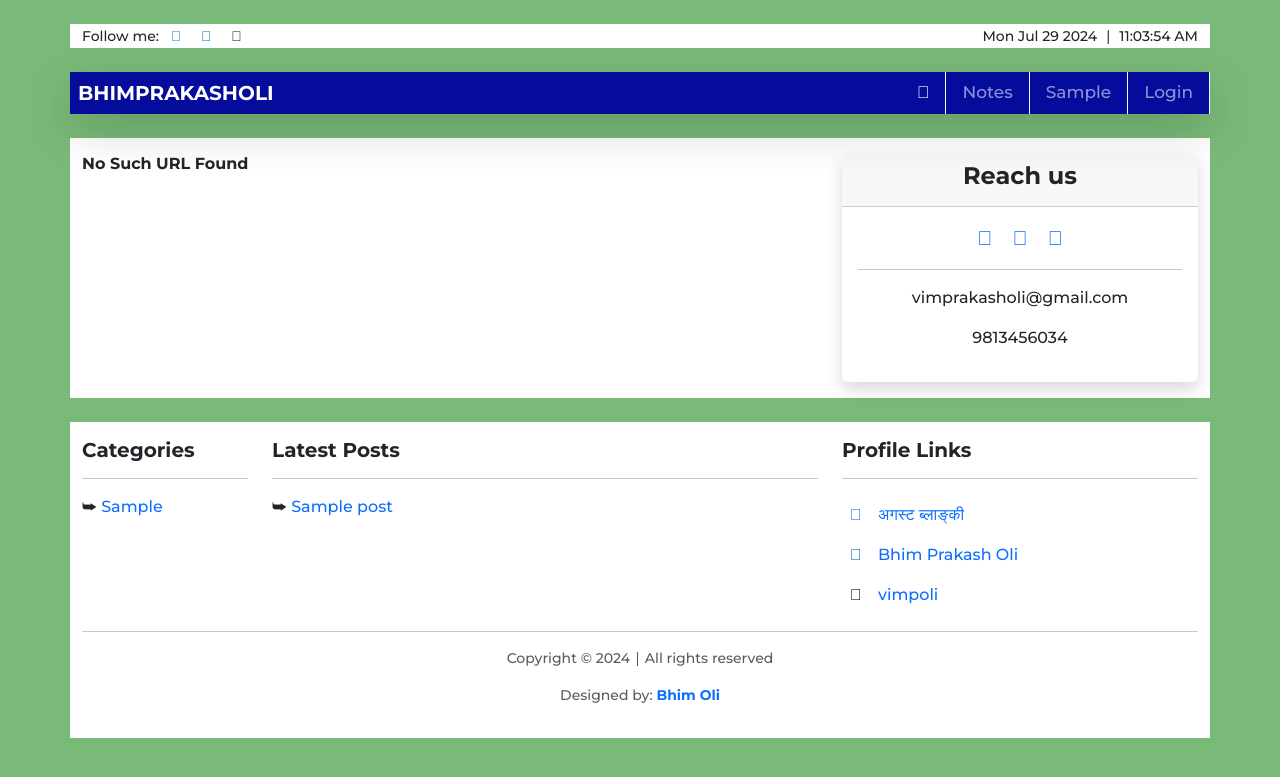
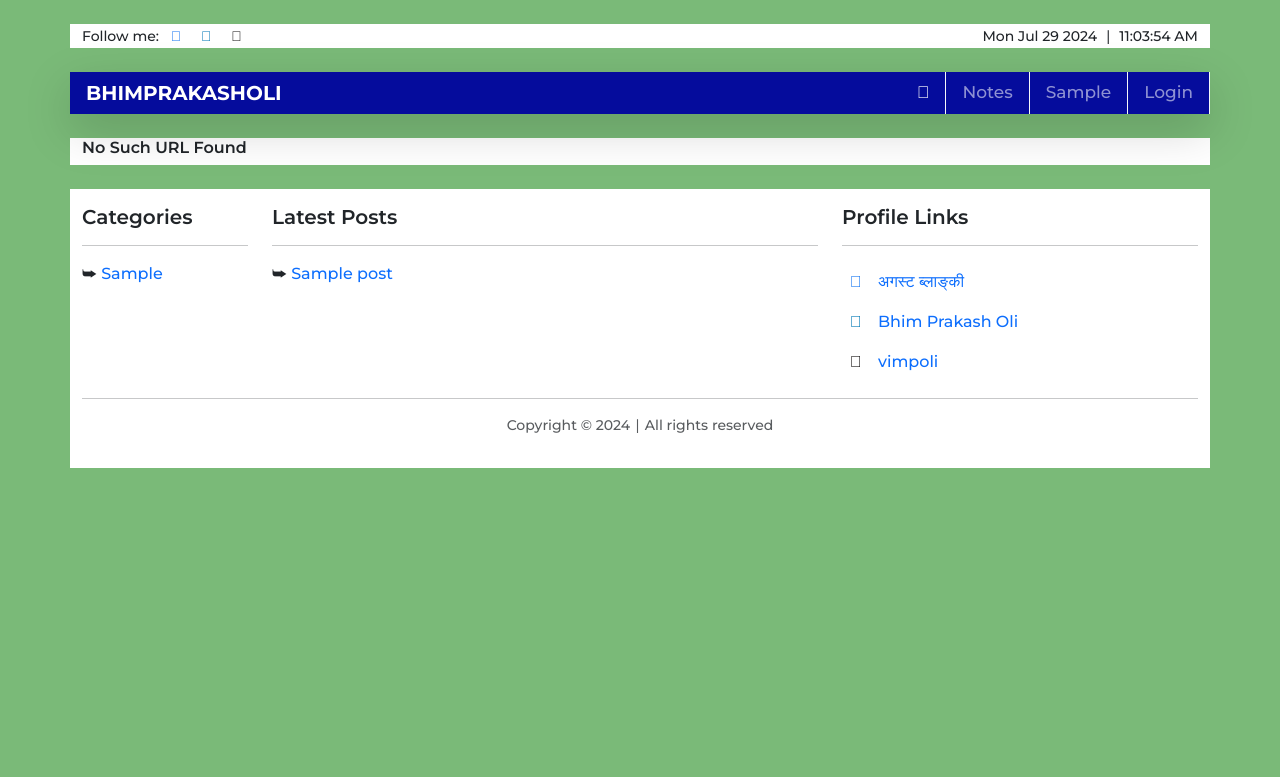
Before and after one commit to vimpoli/portfolio, a PHP site: page /php-projects/category.php in a window 1280 px wide. Shown: the top 777 px of the page. Run offline with PHP 8.4, Linux system fonts and the light colour scheme; tables that the repository leaves empty hold one stand-in row (values such as "Sample post"); some libraries are stand-ins or nearby versions.

Commit message:
updates and refactor in code

```diff
--- a/assets/css/custom.css
+++ b/assets/css/custom.css
@@ -26,11 +26,14 @@ a {
 
 h1,
 h2,
-h3,
+h3 {
+    font-weight: 700;
+}
+
 h4,
 h5,
 h6 {
-    font-weight: 700;
+    font-weight: 600;
 }
 
 .boxed-layout {
--- a/category.php
+++ b/category.php
@@ -24,11 +24,8 @@ if (isset($_GET['title'])) {
 include('includes/header.php');
 include('includes/navbar.php');
 ?>
-<div class="my-4">
-    <div class="container">
-        <div class="row bg-white py-3">
-            <div class="col-md-8">
-                <div class="row">
+<div class="container my-4">
+    <div class="row bg-white">
         <?php
         if (isset($_GET['title'])) {
             $slug = mysqli_real_escape_string($conn, $_GET['title']);
@@ -41,14 +38,14 @@ include('includes/navbar.php');
                 if (mysqli_num_rows($post) > 0) {
                     foreach ($post as $post_item) {
         ?>
-                                    <div class="col-md-6">
-                                        <div class="card shadow mb-3 border-0 rounded-0">
+                        <div class="col-md-4 p-3">
+                            <div class="card mb-3 border-0 rounded-0 shadow">
                                 <div class="card-body">
                                     <a href="<?= base_url('post/' . $post_item['slug']) ?>" class="text-decoration-none">
                                         <h5><?= $post_item['title']; ?></h5>
                                     </a>
                                 </div>
-                                            <label class="ps-3 py-2 bg-primary text-light">
+                                <label class="ps-3 py-1 bg-primary text-light">
                                     <span><?= $post_item['author'] ?></span>
                                     <span class="float-end pe-3"><?= date('d-M-Y', strtotime($post_item['created_at'])) ?></span>
                                 </label>
@@ -74,28 +71,6 @@ include('includes/navbar.php');
         ?>
     </div>
 </div>
-            <div class="col-md-4">
-                <div class="card border-0 shadow text-center">
-                    <div class="card-header">
-                        <h4>Reach us</h4>
-                    </div>
-                    <div class="card-body">
-                        <div class="social-media">
-                            <a class="mx-2 fs-5" href="https://www.facebook.com/blanqui.auguste"><i class="fab fa-facebook"></i></a>
-                            <a class="mx-2 fs-5" href="https://www.linkedin.com/in/bhim-prakash-oli-ab48ba229"><i class="fab fa-linkedin-in"></i></a>
-                            <a class="mx-2 fs-5" href="https://github.com/vimpoli"><i class="fab fa-github"></i></a>
-                        </div>
-                        <hr>
-                        <div class="email my-3">
-                            <p class="fs-6">vimprakasholi@gmail.com</p>
-                            <p class="fs-6">9813456034</p>
-                        </div>
-                    </div>
-                </div>
-            </div>
-        </div>
-    </div>
-</div>
 
 <?php
 include('includes/footer.php');
--- a/dashboard/add-note.php
+++ b/dashboard/add-note.php
@@ -33,7 +33,6 @@ include('includes/header.php');
                             <div class="form-group col-md-6 mb-3">
                                 <label>Upload Note</label>
                                 <input class="form-control" type="file" name="note">
-                                <small class="text-muted">File formats: .jpg or .pdf &mid; Size: less than 1 MB</small>
                             </div>
                             <div class="col-md-6 mb-3">
                                 <label>Meta Title</label>
--- a/dashboard/edit-note.php
+++ b/dashboard/edit-note.php
@@ -37,7 +37,6 @@ include('includes/header.php');
                                     <label>Upload Note</label> &mid; <?= pathinfo($note_data['note'], PATHINFO_FILENAME) ?>
                                     <input class="form-control" type="hidden" name="old_note" value="<?= $note_data['note'] ?>">
                                     <input class="form-control" type="file" name="new_note">
-                                    <small class="text-muted">File formats: .jpg or .pdf &mid; Size: less than 1 MB</small>
                                 </div>
                                 <div class="col-md-6 mb-3">
                                     <label>Meta Title</label>
--- a/dashboard/includes/footer.php
+++ b/dashboard/includes/footer.php
@@ -2,7 +2,7 @@
 <footer class="py-2 mt-auto bg-white text-muted">
     <div class="container px-4">
         <div class="d-flex align-items-center justify-content-between small">
-            <p class="pt-3">Copyright &copy; <?php echo date('Y'); ?> &mid; <a class="text-decoration-none" href="https://bhimprakasholi.com.np">Bhim Oli</a></p>
+            <p>Copyright &copy; <?php echo date('Y'); ?> &mid; All rights reserved</p>
         </div>
     </div>
 </footer>
--- a/includes/footer.php
+++ b/includes/footer.php
@@ -56,6 +56,5 @@
     <hr>
     <div class="text-center small">
         <p class="text-muted">Copyright &copy; <?= date('Y') ?> &mid; All rights reserved</p>
-        <p class="text-muted">Designed by: <a class="text-decoration-none fw-bold" href="https://bhimprakasholi.com.np">Bhim Oli</a></p>
     </div>
 </div>
--- a/includes/header.php
+++ b/includes/header.php
@@ -8,6 +8,9 @@ include('config.php');
 
 <head>
     <meta charset="utf-8">
+    <meta name="description" content="<?php if (isset($meta_description)) echo $meta_description; ?>">
+    <meta name="keywords" content="<?php if (isset($meta_keywords)) { echo $meta_keywords; } else { echo $meta_keywords; } ?>">
+    <meta name="author" content="Bhim Prakash Oli">
     <meta name="viewport" content="width=device-width, initial-scale=1">
     <title><?= isset($page_title) ? $page_title : '' ?></title>
     <link rel="stylesheet" href="<?= base_url('lib/bootstrap/css/bootstrap.min.css') ?>">
--- a/includes/navbar.php
+++ b/includes/navbar.php
@@ -12,7 +12,7 @@
      </div>
  </div>
  <nav class="navbar navbar-expand-lg navbar-bg shadow-lg navbar-dark sticky-top container">
-     <a href="<?= base_url('') ?>" class="navbar-brand ps-2 fw-bold">BHIMPRAKASHOLI</a>
+     <a href="<?= base_url('') ?>" class="navbar-brand ps-3 fw-bold">BHIMPRAKASHOLI</a>
      <button class="navbar-toggler" type="button" data-bs-toggle="collapse" data-bs-target="#navbarSupportedContent" aria-controls="navbarSupportedContent" aria-expanded="false" aria-label="Toggle navigation">
          <span class="navbar-toggler-icon text-sm-success"></span>
      </button>
--- a/note.php
+++ b/note.php
@@ -32,8 +32,8 @@ include('includes/navbar.php');
             $count = '1';
             if (mysqli_num_rows($query) > 0) {
             ?>
-                <div class="table-responsive-sm">
-                    <table class="table table-bordered table-sm border-light">
+                <div class="table-responsive-sm shadow">
+                    <table class="table table-borderless table-sm border-light">
                         <thead class="table-success">
                             <tr>
                                 <th>S.No.</th>
@@ -71,7 +71,7 @@ include('includes/navbar.php');
             $query = mysqli_query($conn, "SELECT title,slug FROM posts WHERE status='1' ORDER BY created_at DESC LIMIT 12");
             if (mysqli_num_rows($query) > 0) {
             ?>
-                <div class="table-responsive-sm">
+                <div class="table-responsive-sm shadow">
                     <table class="table table-borderless table-sm border-light">
                         <thead class="table-success">
                             <tr>
```
Lines whose indentation alone changed are shown as unchanged.
